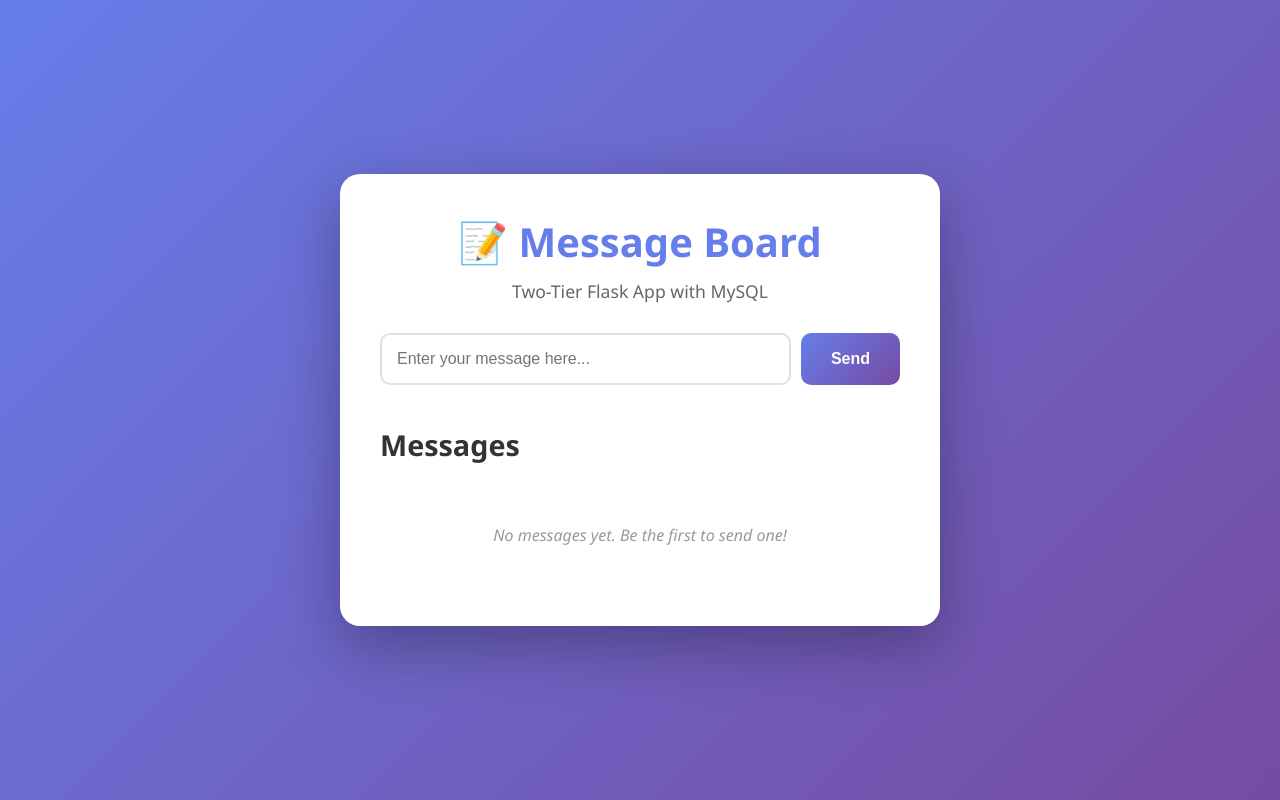
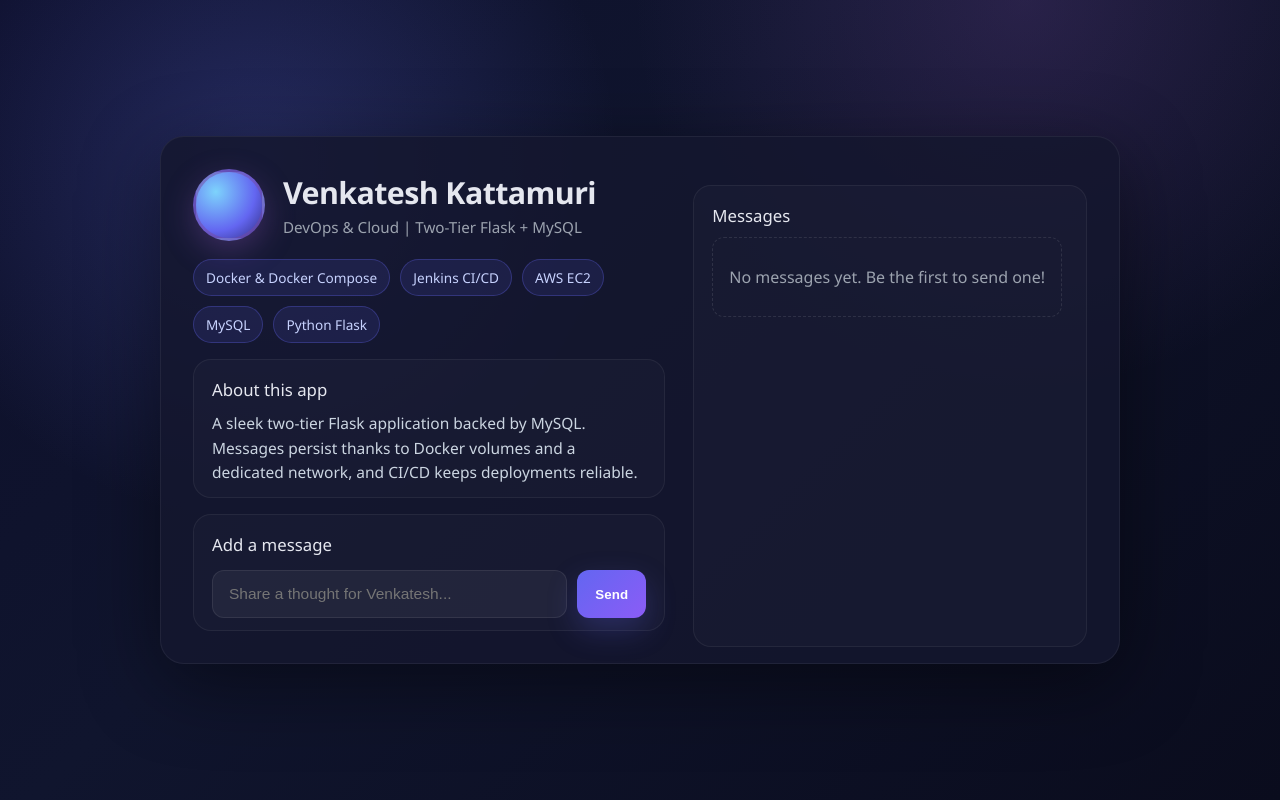
Before and after one commit to VENKATESH-KATTAMURI/Devops-Project-Two-Tier-Flask-App, a Flask app: page / in a window 1280 px wide. Run offline with Flask 2, Linux system fonts and the light colour scheme; data that the repository does not hold is empty; some libraries are stand-ins or nearby versions.

Commit message:
Restyle index page with Venkatesh Kattamuri branding

```diff
--- a/templates/index.html
+++ b/templates/index.html
@@ -3,194 +3,238 @@
 <head>
     <meta charset="UTF-8">
     <meta name="viewport" content="width=device-width, initial-scale=1.0">
-    <title>Two-Tier Flask App</title>
+    <title>Venkatesh Kattamuri | Message Board</title>
     <style>
-        * {
-            margin: 0;
-            padding: 0;
-            box-sizing: border-box;
+        * { margin: 0; padding: 0; box-sizing: border-box; }
+
+        body {
+            font-family: 'Poppins', 'Segoe UI', Tahoma, sans-serif;
+            background: radial-gradient(circle at 20% 20%, rgba(104,117,245,0.25), transparent 30%),
+                        radial-gradient(circle at 80% 0%, rgba(118,75,162,0.25), transparent 30%),
+                        linear-gradient(135deg, #0d0f2b 0%, #10152e 40%, #0a0c1d 100%);
+            color: #e5e7ef;
+            min-height: 100vh;
+            display: flex;
+            align-items: center;
+            justify-content: center;
+            padding: 24px;
         }
 
-        body {
-            font-family: 'Segoe UI', Tahoma, Geneva, Verdana, sans-serif;
-            background: linear-gradient(135deg, #667eea 0%, #764ba2 100%);
-            min-height: 100vh;
-            display: flex;
-            justify-content: center;
-            align-items: center;
-            padding: 20px;
+        .card {
+            width: min(960px, 95vw);
+            background: rgba(20, 23, 46, 0.85);
+            border: 1px solid rgba(255,255,255,0.06);
+            box-shadow: 0 20px 80px rgba(0,0,0,0.45);
+            border-radius: 24px;
+            padding: 32px;
+            display: grid;
+            grid-template-columns: 1.2fr 1fr;
+            gap: 28px;
         }
 
-        .container {
-            background: white;
-            border-radius: 20px;
-            box-shadow: 0 20px 60px rgba(0, 0, 0, 0.3);
-            padding: 40px;
-            max-width: 600px;
-            width: 100%;
+        @media (max-width: 900px) {
+            .card { grid-template-columns: 1fr; }
         }
 
-        h1 {
-            color: #667eea;
-            margin-bottom: 10px;
-            font-size: 2.5em;
-            text-align: center;
+        .header {
+            display: flex;
+            align-items: center;
+            gap: 18px;
+        }
+
+        .avatar {
+            width: 72px;
+            height: 72px;
+            border-radius: 50%;
+            border: 3px solid rgba(118,75,162,0.5);
+            background: radial-gradient(circle at 30% 30%, #7dd3fc, #6366f1 60%, #312e81);
+            box-shadow: 0 10px 30px rgba(118,75,162,0.4);
+        }
+
+        .title {
+            font-size: 1.9rem;
+            font-weight: 700;
+            letter-spacing: -0.02em;
         }
 
         .subtitle {
-            text-align: center;
-            color: #666;
-            margin-bottom: 30px;
-            font-size: 1.1em;
+            color: #9ca3af;
+            font-size: 0.95rem;
+            margin-top: 4px;
+        }
+
+        .pill-row {
+            display: flex;
+            flex-wrap: wrap;
+            gap: 10px;
+            margin: 18px 0 10px;
+        }
+
+        .pill {
+            padding: 8px 12px;
+            border-radius: 999px;
+            background: rgba(99,102,241,0.12);
+            color: #c7d2fe;
+            border: 1px solid rgba(99,102,241,0.3);
+            font-size: 0.85rem;
+        }
+
+        .section-card {
+            background: rgba(255,255,255,0.02);
+            border: 1px solid rgba(255,255,255,0.06);
+            border-radius: 18px;
+            padding: 18px 18px 12px;
+            margin-top: 16px;
+        }
+
+        .section-title {
+            font-size: 1.05rem;
+            margin-bottom: 10px;
+            color: #e5e7ef;
+        }
+
+        .section-text {
+            color: #cbd5e1;
+            line-height: 1.6;
+            font-size: 0.97rem;
         }
 
         .message-form {
-            margin-bottom: 30px;
+            display: flex;
+            gap: 10px;
+            margin-top: 14px;
         }
 
-        .input-group {
-            display: flex;
-            gap: 10px;
-            margin-bottom: 20px;
+        .message-form input[type="text"] {
+            flex: 1;
+            padding: 14px 16px;
+            border-radius: 12px;
+            border: 1px solid rgba(255,255,255,0.08);
+            background: rgba(255,255,255,0.05);
+            color: #e5e7ef;
+            font-size: 0.97rem;
         }
 
-        input[type="text"] {
-            flex: 1;
-            padding: 15px;
-            border: 2px solid #e0e0e0;
-            border-radius: 10px;
-            font-size: 16px;
-            transition: all 0.3s;
+        .message-form input[type="text"]:focus {
+            outline: 2px solid rgba(99,102,241,0.5);
+            border-color: rgba(99,102,241,0.5);
         }
 
-        input[type="text"]:focus {
-            outline: none;
-            border-color: #667eea;
-            box-shadow: 0 0 0 3px rgba(102, 126, 234, 0.1);
+        .message-form button {
+            padding: 0 18px;
+            border: none;
+            border-radius: 12px;
+            background: linear-gradient(135deg, #6366f1 0%, #8b5cf6 100%);
+            color: white;
+            font-weight: 700;
+            letter-spacing: 0.01em;
+            cursor: pointer;
+            transition: transform 0.12s ease, box-shadow 0.2s ease;
+            box-shadow: 0 12px 30px rgba(99,102,241,0.25);
         }
 
-        button {
-            padding: 15px 30px;
-            background: linear-gradient(135deg, #667eea 0%, #764ba2 100%);
-            color: white;
-            border: none;
-            border-radius: 10px;
-            font-size: 16px;
-            font-weight: bold;
-            cursor: pointer;
-            transition: transform 0.2s, box-shadow 0.2s;
+        .message-form button:hover { transform: translateY(-1px); }
+        .message-form button:active { transform: translateY(0); }
+
+        .success-message {
+            margin-top: 10px;
+            padding: 12px;
+            border-radius: 12px;
+            background: rgba(52,211,153,0.12);
+            color: #bbf7d0;
+            border: 1px solid rgba(52,211,153,0.35);
+            display: none;
         }
 
-        button:hover {
-            transform: translateY(-2px);
-            box-shadow: 0 5px 20px rgba(102, 126, 234, 0.4);
-        }
-
-        button:active {
-            transform: translateY(0);
-        }
-
-        .messages-section {
-            margin-top: 40px;
-        }
-
-        .messages-section h2 {
-            color: #333;
-            margin-bottom: 20px;
-            font-size: 1.8em;
-        }
-
-        .messages-list {
-            max-height: 400px;
+        .messages-block {
+            margin-top: 6px;
+            display: grid;
+            gap: 12px;
+            max-height: 420px;
             overflow-y: auto;
+            padding-right: 6px;
         }
 
         .message-item {
-            background: #f8f9fa;
-            padding: 15px 20px;
-            margin-bottom: 10px;
-            border-radius: 10px;
-            border-left: 4px solid #667eea;
-            animation: slideIn 0.3s ease;
+            background: rgba(255,255,255,0.03);
+            border: 1px solid rgba(255,255,255,0.06);
+            border-radius: 12px;
+            padding: 14px 16px;
+            color: #e5e7ef;
+            box-shadow: 0 4px 14px rgba(0,0,0,0.2);
+            animation: rise 0.25s ease;
         }
 
-        @keyframes slideIn {
-            from {
-                opacity: 0;
-                transform: translateX(-20px);
-            }
-            to {
-                opacity: 1;
-                transform: translateX(0);
-            }
+        .message-item::before {
+            content: '●';
+            color: #60a5fa;
+            margin-right: 8px;
+            font-size: 0.8rem;
         }
 
         .no-messages {
+            color: #9ca3af;
             text-align: center;
-            color: #999;
-            padding: 40px;
-            font-style: italic;
+            padding: 28px 10px;
+            border: 1px dashed rgba(255,255,255,0.1);
+            border-radius: 12px;
         }
 
-        .success-message {
-            background: #d4edda;
-            color: #155724;
-            padding: 15px;
-            border-radius: 10px;
-            margin-bottom: 20px;
-            display: none;
-            animation: slideIn 0.3s ease;
+        @keyframes rise {
+            from { opacity: 0; transform: translateY(8px); }
+            to { opacity: 1; transform: translateY(0); }
         }
 
-        /* Scrollbar styling */
-        .messages-list::-webkit-scrollbar {
-            width: 8px;
-        }
-
-        .messages-list::-webkit-scrollbar-track {
-            background: #f1f1f1;
-            border-radius: 10px;
-        }
-
-        .messages-list::-webkit-scrollbar-thumb {
-            background: #667eea;
-            border-radius: 10px;
-        }
-
-        .messages-list::-webkit-scrollbar-thumb:hover {
-            background: #764ba2;
+        /* scrollbar */
+        .messages-block::-webkit-scrollbar { width: 8px; }
+        .messages-block::-webkit-scrollbar-thumb {
+            background: rgba(255,255,255,0.15);
+            border-radius: 8px;
         }
     </style>
 </head>
 <body>
-    <div class="container">
-        <h1>📝 Message Board</h1>
-        <p class="subtitle">Two-Tier Flask App with MySQL</p>
+    <div class="card">
+        <div>
+            <div class="header">
+                <div class="avatar"></div>
+                <div>
+                    <div class="title">Venkatesh Kattamuri</div>
+                    <div class="subtitle">DevOps & Cloud | Two-Tier Flask + MySQL</div>
+                </div>
+            </div>
 
-        <div class="message-form">
-            <div class="success-message" id="successMessage">
-                Message added successfully! 🎉
+            <div class="pill-row">
+                <div class="pill">Docker & Docker Compose</div>
+                <div class="pill">Jenkins CI/CD</div>
+                <div class="pill">AWS EC2</div>
+                <div class="pill">MySQL</div>
+                <div class="pill">Python Flask</div>
             </div>
-            <form id="messageForm">
-                <div class="input-group">
-                    <input
-                        type="text"
-                        id="new_message"
-                        name="new_message"
-                        placeholder="Enter your message here..."
-                        required
-                    >
+
+            <div class="section-card">
+                <div class="section-title">About this app</div>
+                <p class="section-text">
+                    A sleek two-tier Flask application backed by MySQL. Messages persist thanks to Docker volumes and a dedicated network, and CI/CD keeps deployments reliable.
+                </p>
+            </div>
+
+            <div class="section-card">
+                <div class="section-title">Add a message</div>
+                <div class="success-message" id="successMessage">Message added successfully! 🎉</div>
+                <form id="messageForm" class="message-form">
+                    <input type="text" id="new_message" name="new_message" placeholder="Share a thought for Venkatesh..." required>
                     <button type="submit">Send</button>
-                </div>
-            </form>
+                </form>
+            </div>
         </div>
 
-        <div class="messages-section">
-            <h2>Messages</h2>
-            <div class="messages-list" id="messagesList">
+        <div class="section-card" style="height:100%;">
+            <div class="section-title">Messages</div>
+            <div class="messages-block" id="messagesList">
                 {% if messages %}
                     {% for message in messages %}
-                    <div class="message-item">{{ message[0] }}</div>
+                        <div class="message-item">{{ message[0] }}</div>
                     {% endfor %}
                 {% else %}
                     <div class="no-messages">No messages yet. Be the first to send one!</div>
```
